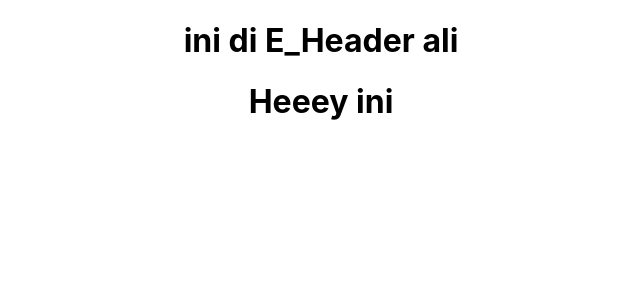
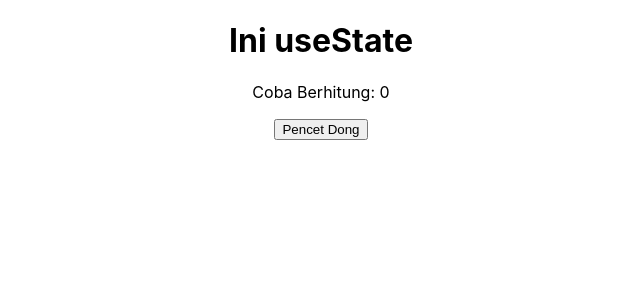
Before and after one commit to wildenali/ReactJS-Basic, a React (Create React App) app: page / in a window 1280 px wide. Shown: the top 300 px of the page, without its empty margins (319-959 px from the left). Built offline with nearby package versions, Linux system fonts and the light colour scheme.

Commit message:
06 - State dan useState Hook

```diff
--- a/src/App.js
+++ b/src/App.js
@@ -69,22 +69,43 @@
 // // --------------------- 4 - Component dan Props ---------------------
 
 
-// --------------------- 5 - props.children ---------------------
-import React from 'react';
+// // --------------------- 5 - props.children ---------------------
+// import React from 'react';
+// import './App.css';
+// import E_Header from './E_Header'
+
+// function App(props) {
+
+//   console.log(props)
+
+//   return (
+//     <div className="App">
+//       <E_Header>{props.nama}</E_Header>
+//       <h1>Heeey ini</h1>
+//     </div>
+//   );
+// }
+
+// export default App;
+// // --------------------- 5 - props.children ---------------------
+
+
+// --------------------- 6 - State dan useState Hook ---------------------
+import React, { useState } from 'react';
 import './App.css';
-import E_Header from './E_Header'
 
-function App(props) {
+function App() {
 
-  console.log(props)
+  const [count, setCount] = useState(0)
 
   return (
     <div className="App">
-      <E_Header>{props.nama}</E_Header>
-      <h1>Heeey ini</h1>
+      <h1>Ini useState</h1>
+      <p>Coba Berhitung: {count}</p>
+      <button onClick={e=>setCount(count+1)}>Pencet Dong</button>
     </div>
   );
 }
 
 export default App;
-// --------------------- 5 - props.children ---------------------
+// --------------------- 6 - State dan useState Hook ---------------------
--- a/src/index.js
+++ b/src/index.js
@@ -6,11 +6,13 @@ import * as serviceWorker from './serviceWorker';
 
 ReactDOM.render(
   <React.StrictMode>
+    <App/>
+
     {/* // --------------------- 4 - Component dan Props --------------------- */}
     {/* <App nama="wilden"/> */}
 
     {/* // --------------------- 5 - props.children --------------------- */}
-    <App nama="ali"/>
+    {/* <App nama="ali"/> */}
 
   </React.StrictMode>,
   document.getElementById('root')
```
Also changed, not shown: 1 other file (tests, documents, lock files or other folders).
